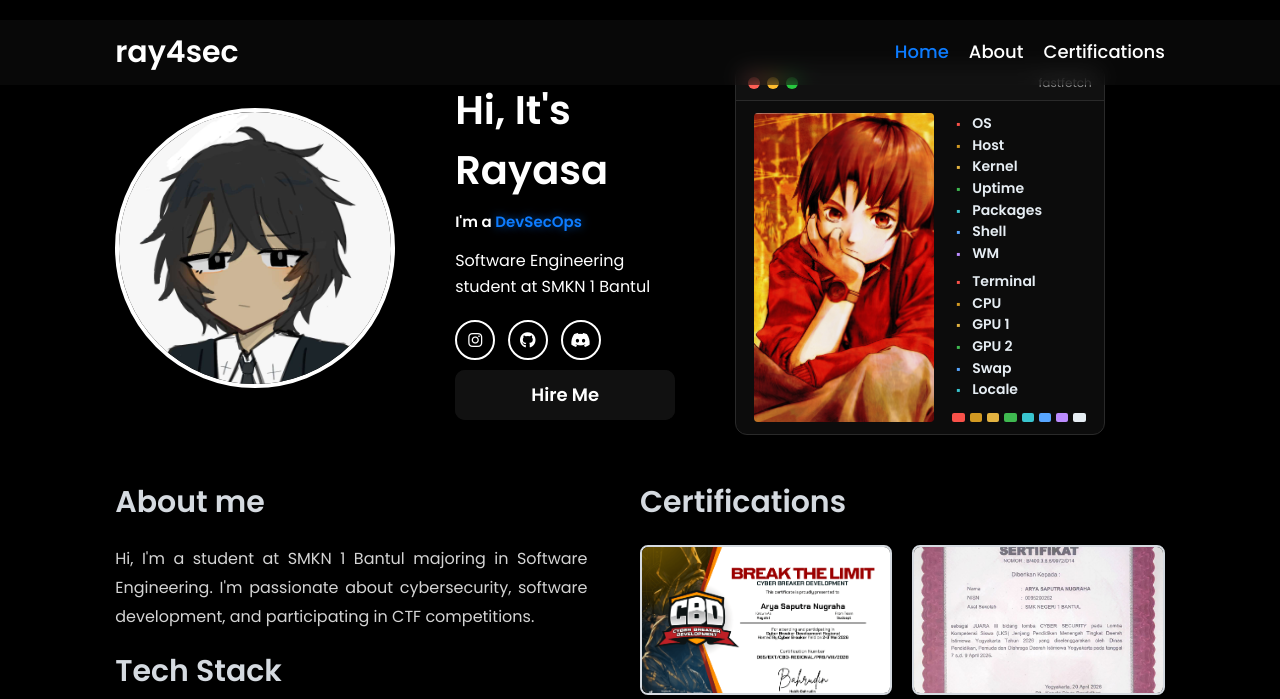
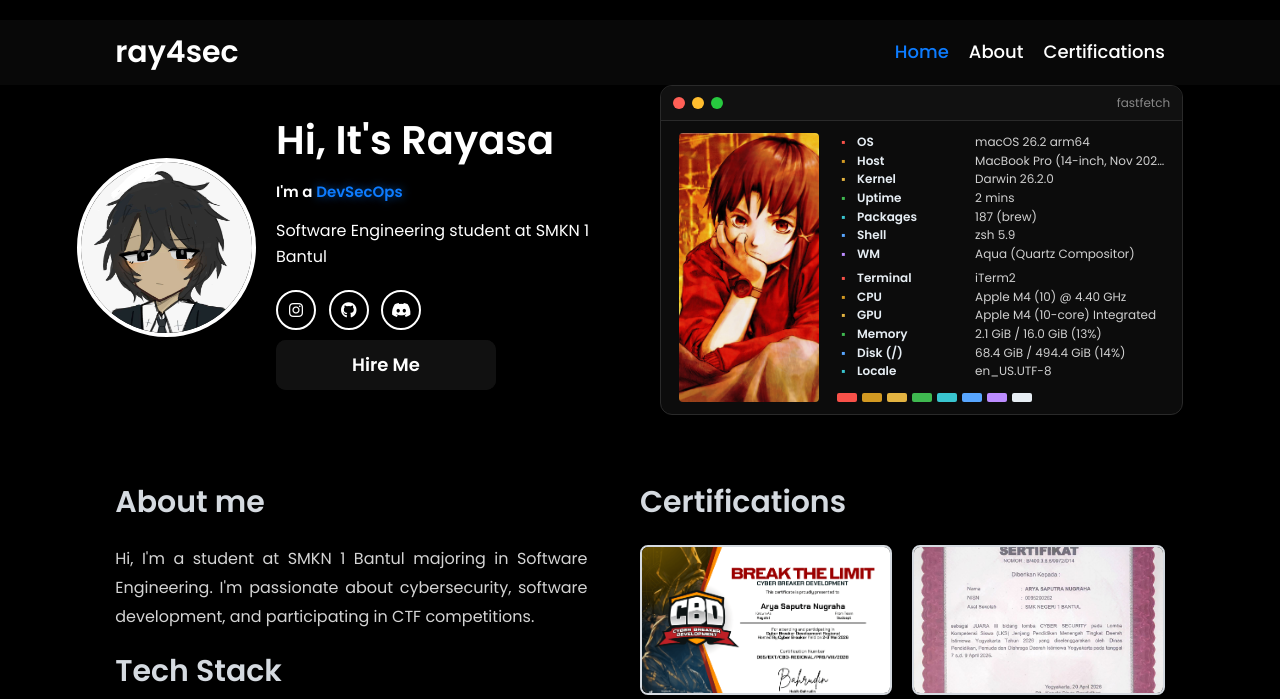
Before and after one commit to RyaMight/Profile-Laravel, a Laravel app: page / in a window 1280 px wide. Shown: the top 699 px of the page. Run offline with Laravel 12, Linux system fonts and the light colour scheme; data that the repository does not hold is empty.

Commit message:
View for macos

```diff
--- a/public/css/style.css
+++ b/public/css/style.css
@@ -88,14 +88,14 @@ header {
     display: flex;
     align-items: center;
     justify-content: flex-start;
-    gap: 6rem;
+    gap: 3rem;
     width: 100%;
     min-height: 60vh;
-    padding: 6rem 9% 4rem;
+    padding: 6rem 6% 4rem;
 }
 
 .Profile img {
-    width: 28rem;
+    width: clamp(18rem, 18vw, 28rem);
     border-radius: 50%;
     border: 4px solid white;
     transition: transform 0.4s ease, box-shadow 0.4s ease;
@@ -114,8 +114,8 @@ header {
 .Terminal-card {
     margin-left: auto;
     margin-right: 6rem;
-    width: 74rem;
-    max-width: 60vw;
+    flex: 1 1 auto;
+    max-width: clamp(48rem, 52vw, 74rem);
     min-width: 0;
     background: rgba(8, 12, 10, 0.85);
     border: 1px solid #1e3a2a;
@@ -298,7 +298,7 @@ header {
 .bg-white   { background: #e6edf3; }
 
 .Home-content h1 {
-    font-size: 4rem;
+    font-size: clamp(3rem, 3.2vw, 4rem);
     margin-bottom: 1rem;
 }
 
@@ -1035,6 +1035,28 @@ html {
     scroll-padding-top: 8rem;
 }
 
+@media (min-width: 993px) and (max-width: 1500px) {
+    .home {
+        gap: 2rem;
+    }
+
+    .Profile img {
+        width: clamp(16rem, 14vw, 20rem);
+    }
+
+    .Terminal-card {
+        margin-right: 2rem;
+    }
+
+    .terminal-body {
+        font-size: 1.2rem;
+    }
+
+    .ff-image {
+        width: 14rem;
+    }
+}
+
 @media (max-width: 992px) {
     .about-certif-container {
         flex-direction: column;
--- a/resources/views/profile.blade.php
+++ b/resources/views/profile.blade.php
@@ -46,19 +46,19 @@
                     <img src="{{ asset('images/Lain.jpeg') }}" alt="Lain">
                 </div>
                 <div class="terminal-body ff-info">
-                    <p class="ff-row"><span class="ff-key ff-red">&#9642;</span><span class="ff-label">OS</span><span class="ff-value">Kali GNU/Linux Rolling x86_64</span></p>
-                    <p class="ff-row"><span class="ff-key ff-orange">&#9642;</span><span class="ff-label">Host</span><span class="ff-value">Windows Subsystem for Linux - kali-linux (3.0.1.0)</span></p>
-                    <p class="ff-row"><span class="ff-key ff-yellow">&#9642;</span><span class="ff-label">Kernel</span><span class="ff-value">Linux 6.18.40.1-microsoft-standard-WSL2</span></p>
+                    <p class="ff-row"><span class="ff-key ff-red">&#9642;</span><span class="ff-label">OS</span><span class="ff-value">macOS 26.2 arm64</span></p>
+                    <p class="ff-row"><span class="ff-key ff-orange">&#9642;</span><span class="ff-label">Host</span><span class="ff-value">MacBook Pro (14-inch, Nov 2024)</span></p>
+                    <p class="ff-row"><span class="ff-key ff-yellow">&#9642;</span><span class="ff-label">Kernel</span><span class="ff-value">Darwin 26.2.0</span></p>
                     <p class="ff-row"><span class="ff-key ff-green">&#9642;</span><span class="ff-label">Uptime</span><span class="ff-value">2 mins</span></p>
-                    <p class="ff-row"><span class="ff-key ff-cyan">&#9642;</span><span class="ff-label">Packages</span><span class="ff-value">899 (dpkg)</span></p>
-                    <p class="ff-row"><span class="ff-key ff-blue">&#9642;</span><span class="ff-label">Shell</span><span class="ff-value">bash 5.3.9</span></p>
-                    <p class="ff-row"><span class="ff-key ff-magenta">&#9642;</span><span class="ff-label">WM</span><span class="ff-value">WSLg (Wayland) 1.0.79</span></p>
+                    <p class="ff-row"><span class="ff-key ff-cyan">&#9642;</span><span class="ff-label">Packages</span><span class="ff-value">187 (brew)</span></p>
+                    <p class="ff-row"><span class="ff-key ff-blue">&#9642;</span><span class="ff-label">Shell</span><span class="ff-value">zsh 5.9</span></p>
+                    <p class="ff-row"><span class="ff-key ff-magenta">&#9642;</span><span class="ff-label">WM</span><span class="ff-value">Aqua (Quartz Compositor)</span></p>
                     <p class="ff-spacer"></p>
-                    <p class="ff-row"><span class="ff-key ff-red">&#9642;</span><span class="ff-label">Terminal</span><span class="ff-value">Windows Terminal</span></p>
-                    <p class="ff-row"><span class="ff-key ff-orange">&#9642;</span><span class="ff-label">CPU</span><span class="ff-value">12th Gen Intel(R) Core(TM) i5-12450H (12) @ 2.50 GHz</span></p>
-                    <p class="ff-row"><span class="ff-key ff-yellow">&#9642;</span><span class="ff-label">GPU 1</span><span class="ff-value">NVIDIA GeForce RTX 3050 6GB Laptop GPU @ 2.10 GHz</span></p>
-                    <p class="ff-row"><span class="ff-key ff-green">&#9642;</span><span class="ff-label">GPU 2</span><span class="ff-value">Intel(R) UHD Graphics [Integrated]</span></p>
-                    <p class="ff-row"><span class="ff-key ff-blue">&#9642;</span><span class="ff-label">Swap</span><span class="ff-value">0 B / 2.00 GiB (0%)</span></p>
+                    <p class="ff-row"><span class="ff-key ff-red">&#9642;</span><span class="ff-label">Terminal</span><span class="ff-value">iTerm2</span></p>
+                    <p class="ff-row"><span class="ff-key ff-orange">&#9642;</span><span class="ff-label">CPU</span><span class="ff-value">Apple M4 (10) @ 4.40 GHz</span></p>
+                    <p class="ff-row"><span class="ff-key ff-yellow">&#9642;</span><span class="ff-label">GPU</span><span class="ff-value">Apple M4 (10-core) Integrated</span></p>
+                    <p class="ff-row"><span class="ff-key ff-green">&#9642;</span><span class="ff-label">Memory</span><span class="ff-value">2.1 GiB / 16.0 GiB (13%)</span></p>
+                    <p class="ff-row"><span class="ff-key ff-blue">&#9642;</span><span class="ff-label">Disk (/)</span><span class="ff-value">68.4 GiB / 494.4 GiB (14%)</span></p>
                     <p class="ff-row"><span class="ff-key ff-cyan">&#9642;</span><span class="ff-label">Locale</span><span class="ff-value">en_US.UTF-8</span></p>
                     <p class="ff-spacer"></p>
                     <div class="ff-colorbar">
```
Also changed, not shown: package-lock.json.
